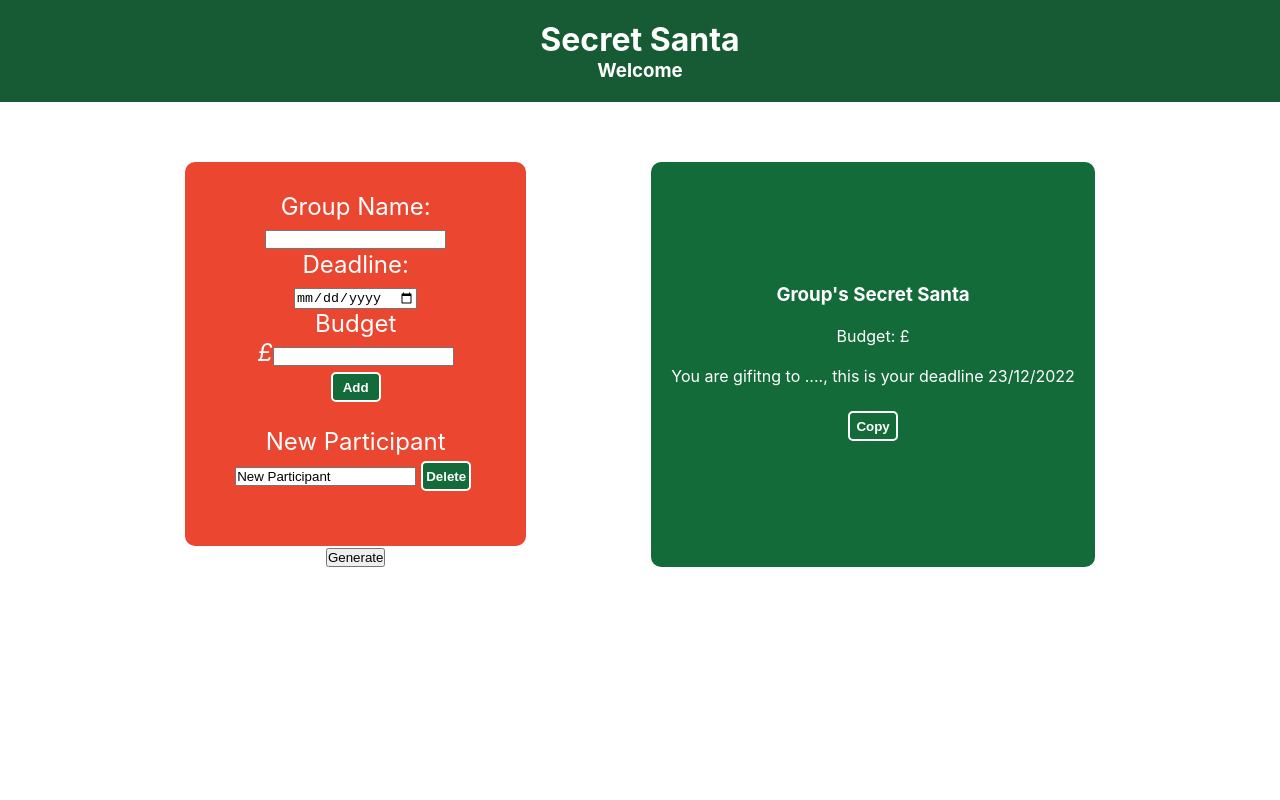
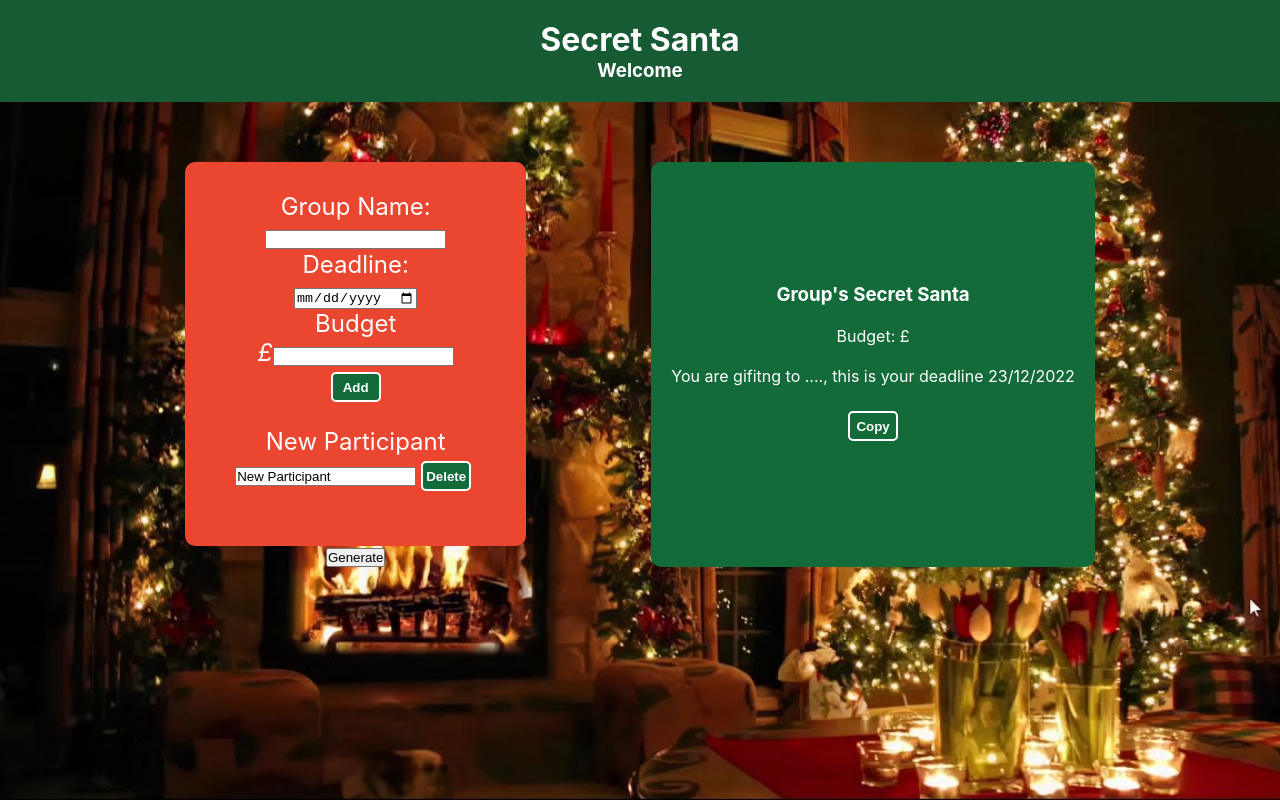
Before and after one commit to W1llB/Secret_Santa_Frontend, a React (Create React App) app in the folder secretsanta/: page / in a window 1280 px wide. Built offline with nearby package versions, Linux system fonts and the light colour scheme.

Commit message:
Taylor background commit!

```diff
--- a/secretsanta/src/components/App/App.css
+++ b/secretsanta/src/components/App/App.css
@@ -13,6 +13,12 @@
   text-align: center;
 }
 
+body {
+  background-image: url(../../../bakcgroundIMages.jpg);
+  background-repeat: no-repeat;
+  background-attachment: fixed;
+  background-size: cover;
+}
 
 /* Header Container */
 .header {
```
Also changed, not shown: secretsanta/bakcgroundIMages.jpg (added).
